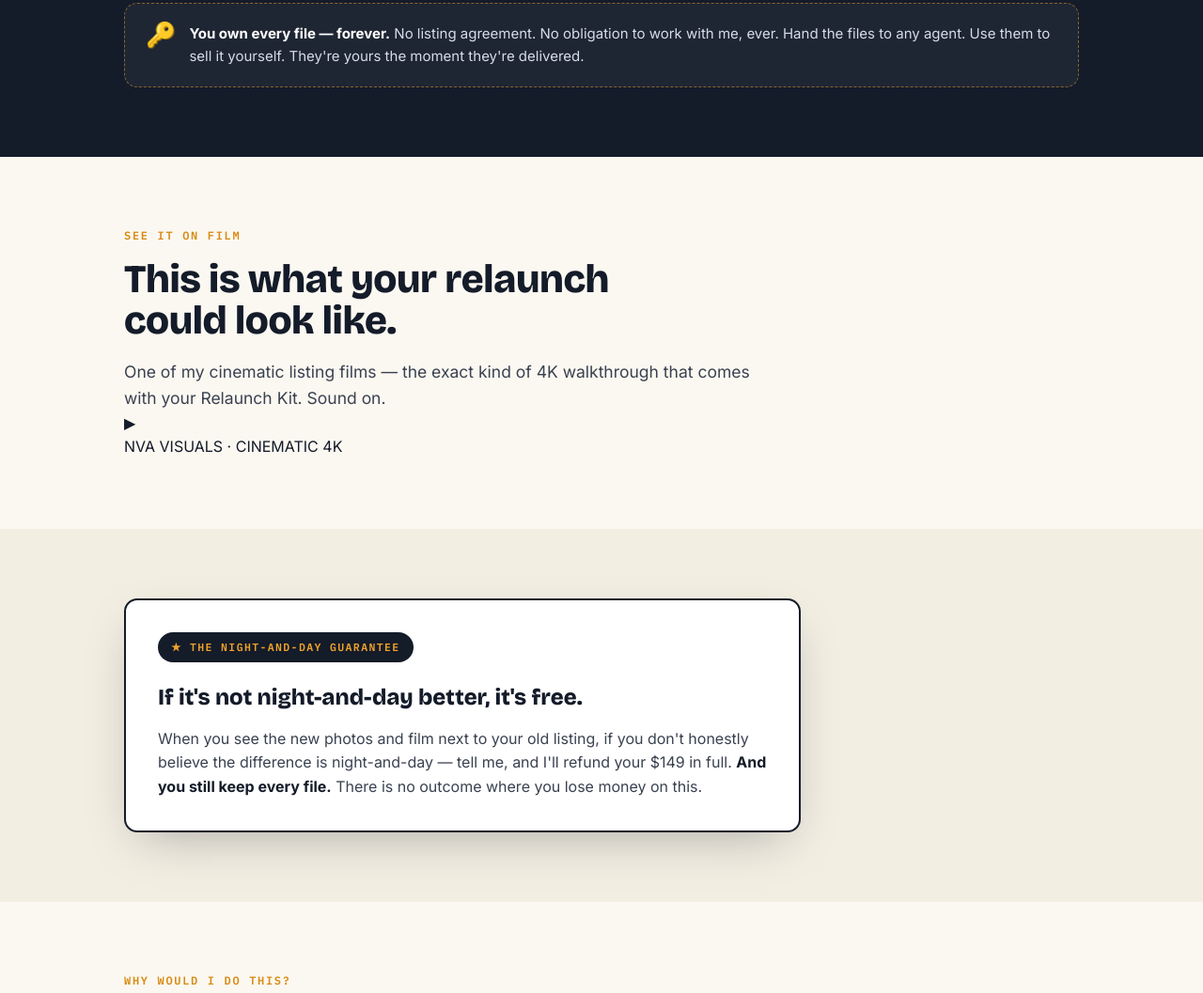
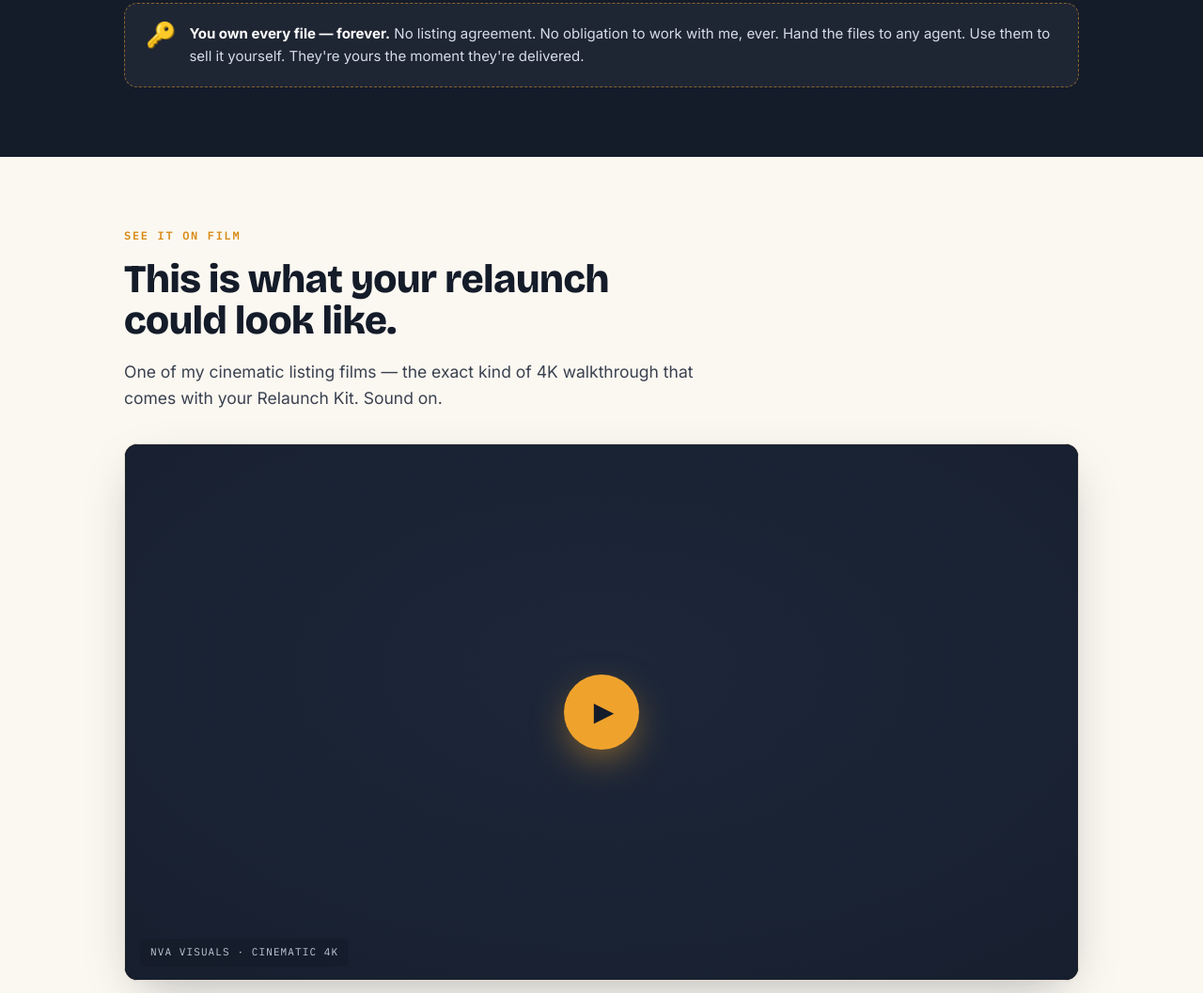
Before and after one commit to alfredoanava-dotcom/RelaunchMyListing.com, a website: page public/index.html in a window 1280 px wide. Shown: the part 2267-3324 px from the top of the page at 94% size. Drawn offline with nearby package versions, Linux system fonts and the light colour scheme.

Commit message:
Update index.html

```diff
--- a/public/index.html
+++ b/public/index.html
@@ -135,6 +135,17 @@ h2{font-family:'Bricolage Grotesque',sans-serif;font-weight:800;font-size:clamp(
 .g-card p{font-size:16px;color:#3A4150}
 .g-card p b{color:var(--ink)}
 .seal{display:inline-block;font-family:'IBM Plex Mono',monospace;font-size:11.5px;letter-spacing:.12em;text-transform:uppercase;background:var(--ink);color:var(--amber);padding:7px 14px;border-radius:100px;margin-bottom:18px;font-weight:600}
+
+  /* film / video */
+.film{background:var(--paper)}
+.film .lead{max-width:60ch}
+.video-shell{margin-top:34px;border:1px solid var(--line);border-radius:var(--radius);overflow:hidden;background:#000;box-shadow:var(--shadow)}
+.video-frame{position:relative;width:100%;aspect-ratio:16/9;background:#000;cursor:pointer}
+.video-frame iframe{position:absolute;inset:0;width:100%;height:100%;border:0}
+.video-poster{position:absolute;inset:0;display:flex;align-items:center;justify-content:center;background:radial-gradient(120% 120% at 50% 42%,var(--ink-2),var(--ink))}
+.video-poster .play{width:80px;height:80px;border-radius:50%;background:var(--amber);color:var(--ink);display:flex;align-items:center;justify-content:center;font-size:28px;padding-left:5px;box-shadow:0 14px 40px -8px rgba(240,163,44,.6);transition:transform .15s ease}
+.video-frame:hover .video-poster .play{transform:scale(1.07)}
+.video-cap{position:absolute;left:16px;bottom:14px;font-family:'IBM Plex Mono',monospace;font-size:11px;letter-spacing:.1em;color:#C4CCDB;background:rgba(20,27,41,.7);padding:6px 11px;border-radius:6px}
 
 /* why */
 .why .lead{max-width:66ch}
```
